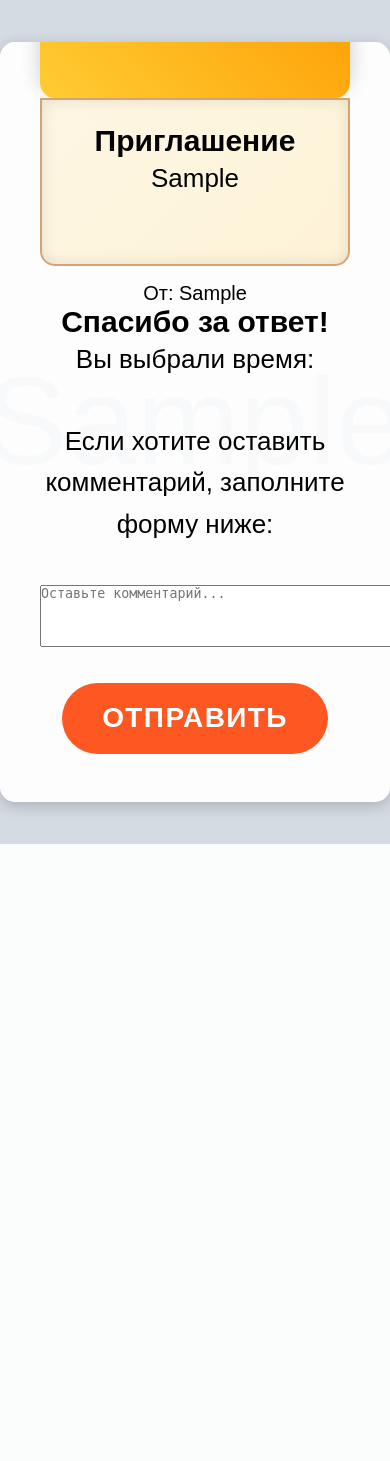
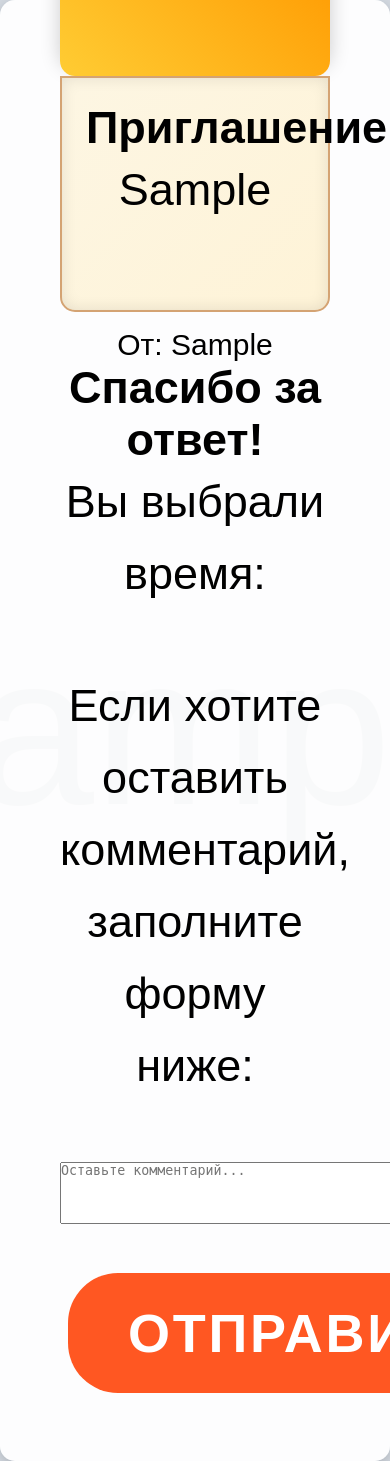
Before and after one commit to Lavochka123/Svety4, a Flask app: page /invite/1/page5 in a window 390 px wide. Before the commit the page ends 844 px from the top, so only its background shows below. Run offline with Flask 3, Linux system fonts and the light colour scheme; tables that the repository leaves empty hold one stand-in row (values such as "Sample post"); grey boxes marked "Sample" are stand-in pictures.

Commit message:
Update style.css

```diff
--- a/static/css/style.css
+++ b/static/css/style.css
@@ -165,36 +165,37 @@ body.design_minimal {
 @media (max-width: 600px) {
   /* Увеличиваем базовый размер шрифта */
   body {
-    font-size: 20px;
+    font-size: 30px;
   }
-  /* Делает контейнер шире и убирает ограничение max-width */
+  /* Контейнер теперь занимает всю ширину и имеет увеличенные отступы */
   .container {
-    padding: 2.5rem;
+    padding: 3.75rem;
     width: 100%;
     max-width: none;
   }
-  /* Увеличиваем отступы для абзацев и делаем шрифт крупнее */
+  /* Абзацы текста: увеличиваем отступ снизу и размер шрифта */
   .container p {
-    margin-bottom: 2.5rem;
-    font-size: 1.3em;
+    margin-bottom: 3.75rem;
+    font-size: 1.5em;
   }
-  /* Крупнее кнопки */
+  /* Кнопки становятся больше для удобства нажатия */
   .button {
-    padding: 1.2rem 2.5rem;
-    font-size: 1.4em;
+    padding: 1.8rem 3.75rem;
+    font-size: 1.8em;
   }
   /* Увеличиваем размеры конверта */
   .envelope {
     max-width: 100%;
-    margin: 2rem auto;
+    margin: 3rem auto;
   }
   .envelope-body {
-    padding: 2.5rem;
+    padding: 3rem;
   }
+  /* Размеры текста в блоке содержимого письма */
   .letter-content h1 {
-    font-size: 1.8em;
+    font-size: 2em;
   }
   .letter-content p {
-    font-size: 1.3em;
+    font-size: 1.5em;
   }
 }
```
